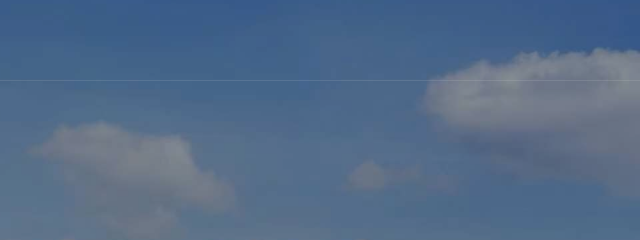
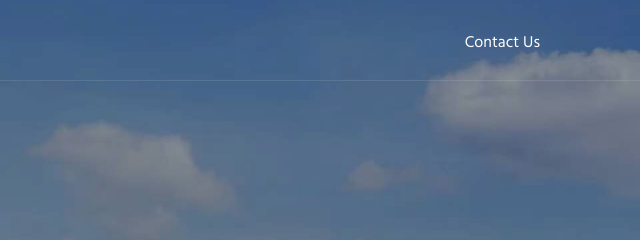
Before and after one commit to SpectreMercury/lee920217.github.io, a plain HTML site: page index.html in a window 1280 px wide. Shown: the top 240 px of the page, 640-1280 px from the left. Drawn offline with nearby package versions, Linux system fonts and the light colour scheme.

Commit message:
update home

```diff
--- a/index.html
+++ b/index.html
@@ -28,11 +28,21 @@
 							<img src="image-path" alt="Your logo" title="Your logo" style="height:35px;" />
 						</a> -->
 			<button class="navbar-toggler collapsed" type="button" data-toggle="collapse" data-target="#navbarSupportedContent"
-				aria-controls="navbarSupportedContent" aria-expanded="false" aria-label="Toggle navigation">
+        aria-controls="navbarSupportedContent" aria-expanded="false" aria-label="Toggle navigation">
 				<span class="fa icon-expand fa-bars"></span>
 				<span class="fa icon-close fa-times"></span>
 			</button>
+      <div class="collapse navbar-collapse" id="navbarSupportedContent">
+				<ul class="navbar-nav ml-auto pl-lg-5">
+					<li class="nav-item @@contact__active">
+						<a class="nav-link" href="#footer-sec">Contact Us</a>
+					</li>
+				</ul>
 
+                <!--/search-right-->
+				<!--//search-right-->
+
+			</div>
 
 		</div>
 	</nav>
```
